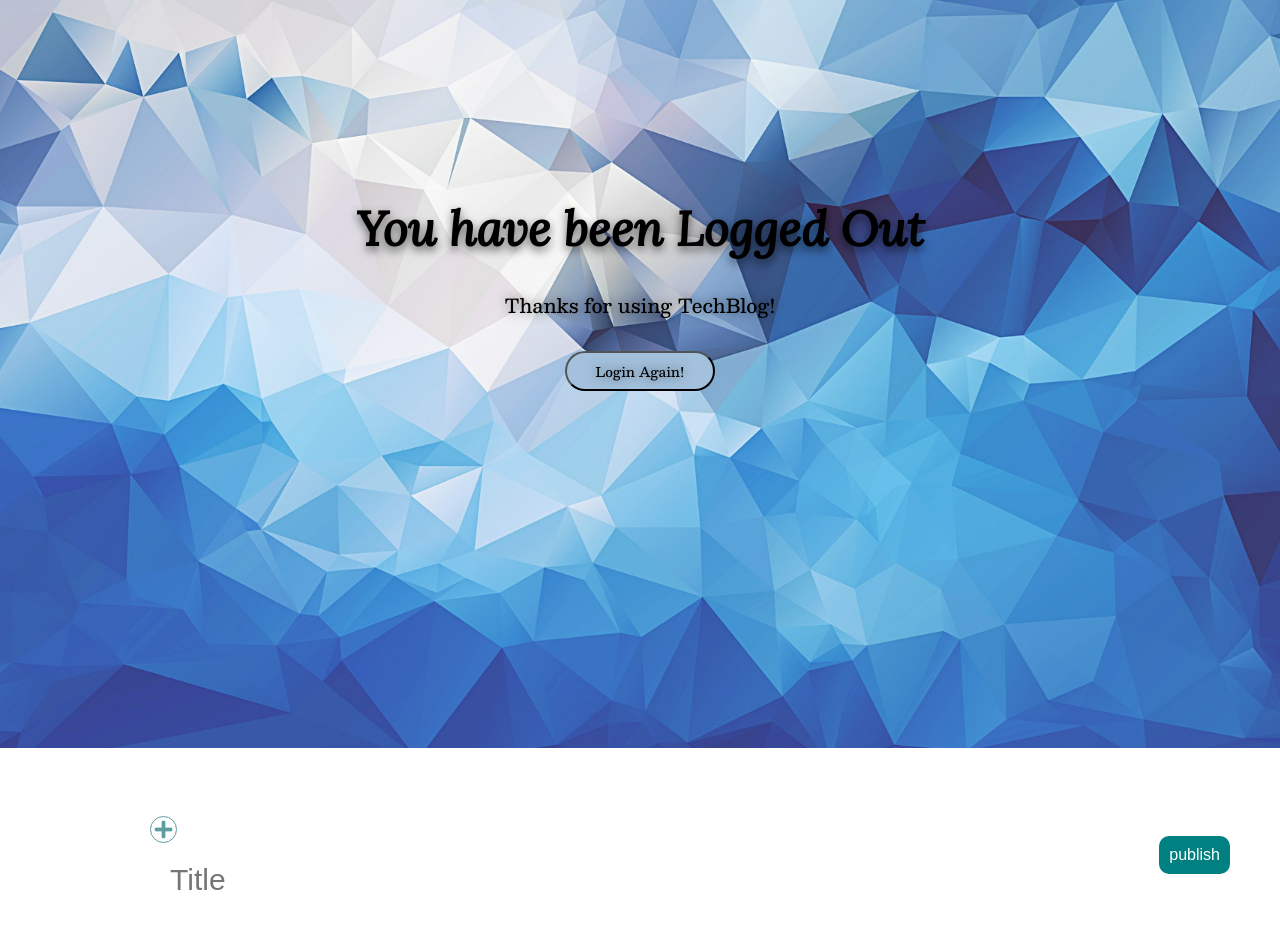
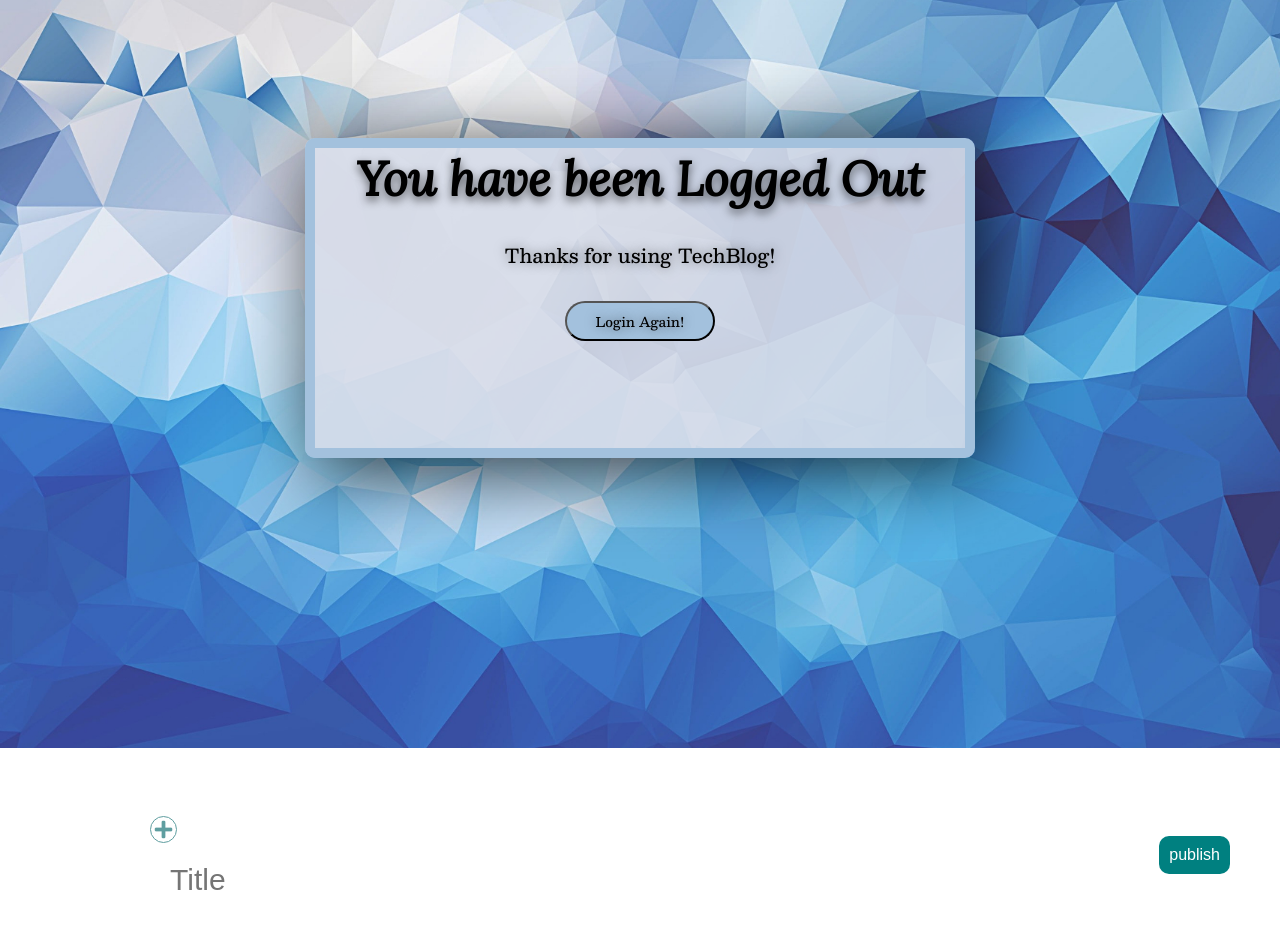
Before and after one commit to 4jonathanfoster/reactblog, a React (Create React App) app: page / in a window 1280 px wide. Shown: the part 4840-5768 px from the top of the page. Built offline with nearby package versions, Linux system fonts and the light colour scheme; a web font is replaced by a local one.

Commit message:
polished logout component

```diff
--- a/src/components/logout/logout.css
+++ b/src/components/logout/logout.css
@@ -10,8 +10,14 @@
 }
 
 .logoutSquare {
-height: 200px;
-width: 600px;
+    box-shadow: 10px 12px 75px 0px rgba(0,0,0,0.75);
+-webkit-box-shadow: 10px 12px 75px 0px rgba(0,0,0,0.75);
+-moz-box-shadow: 10px 12px 75px 0px rgba(0,0,0,0.75);
+    border-radius: 10px;
+    border: 10px solid #a3c1dd;
+background: rgba(214,220,233,0.90);
+height: 300px;
+width: 650px;
 display: flex;
 flex-direction: column;
 align-items: center;
```
